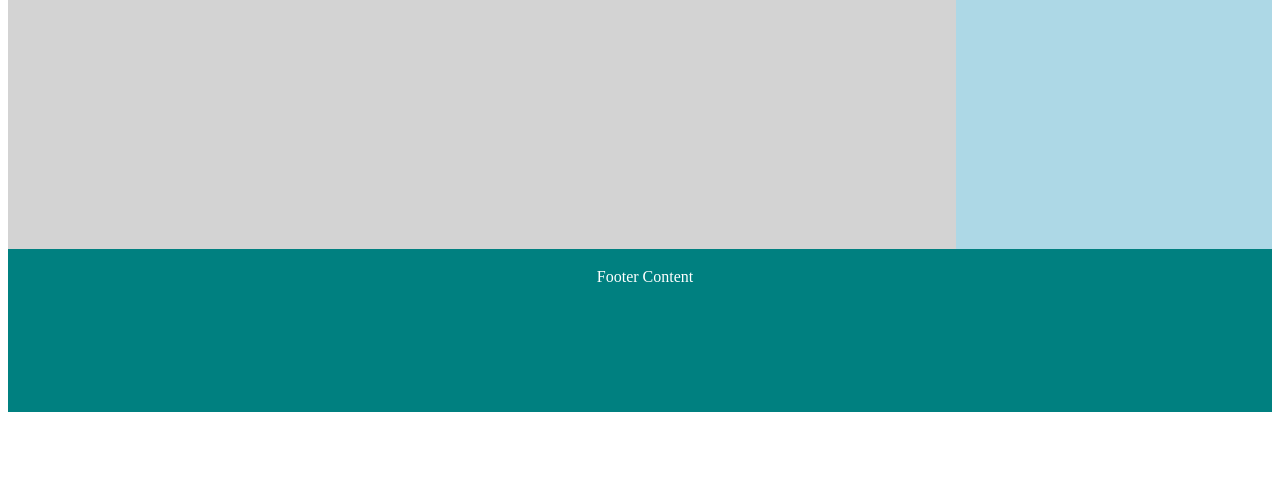
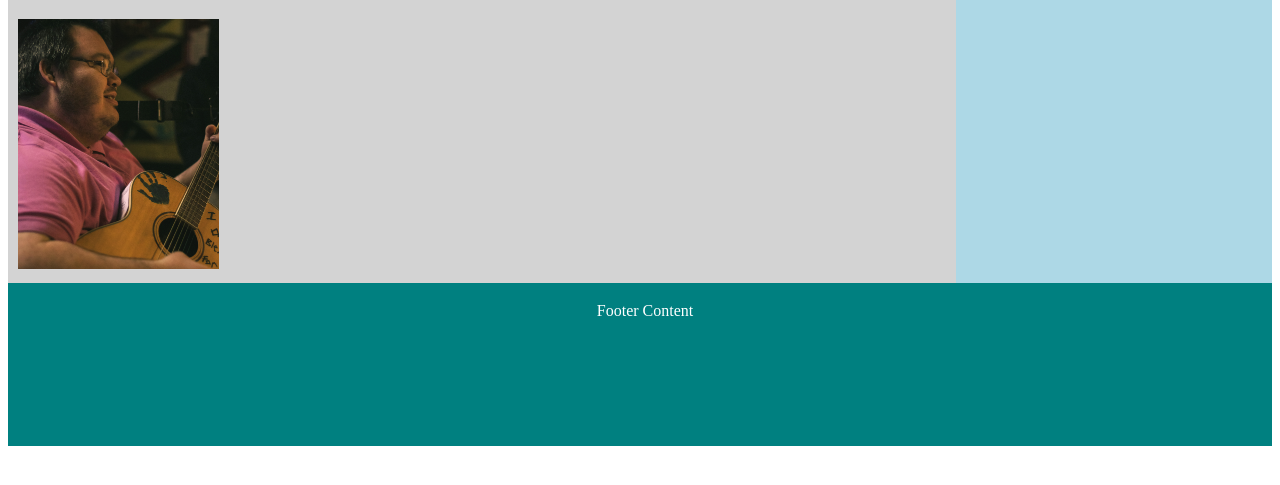
Before and after one commit to teaguerchubak/wdd131, a plain HTML site: page week01/basic-layout.html in a window 1280 px wide. Shown: the part 261-746 px from the top of the page. Drawn offline with Linux system fonts and the light colour scheme.

Commit message:
added image

```diff
--- a/week01/basic-layout.html
+++ b/week01/basic-layout.html
@@ -22,7 +22,7 @@
 
         <main>
             <h1>Teaguer Chubak | WDD 131</h1>
-            <img src="">
+            <img src="images/teaguer-performing.jpg">
         </main>
 
         <div class="aside">
--- a/week01/styles/layout.css
+++ b/week01/styles/layout.css
@@ -2,7 +2,6 @@
     display: grid;
     grid-template-columns: 3fr 1fr;
     grid-template-rows: auto auto auto auto;
-    height: 300px;
 }
 
 .bodygrid header {
@@ -42,7 +41,6 @@ nav a {
 main {
     background-color: lightgray;
     padding: 10px;
-    height: 300px;
 }
 
 .aside {
@@ -60,3 +58,8 @@ main {
     grid-column: 1 / 3;
     grid-row: 4 / 5;
 }
+
+img {
+    height: 250px;
+    width: auto;
+}
```
Also changed, not shown: week01/images/teaguer-performing.jpg (added).
